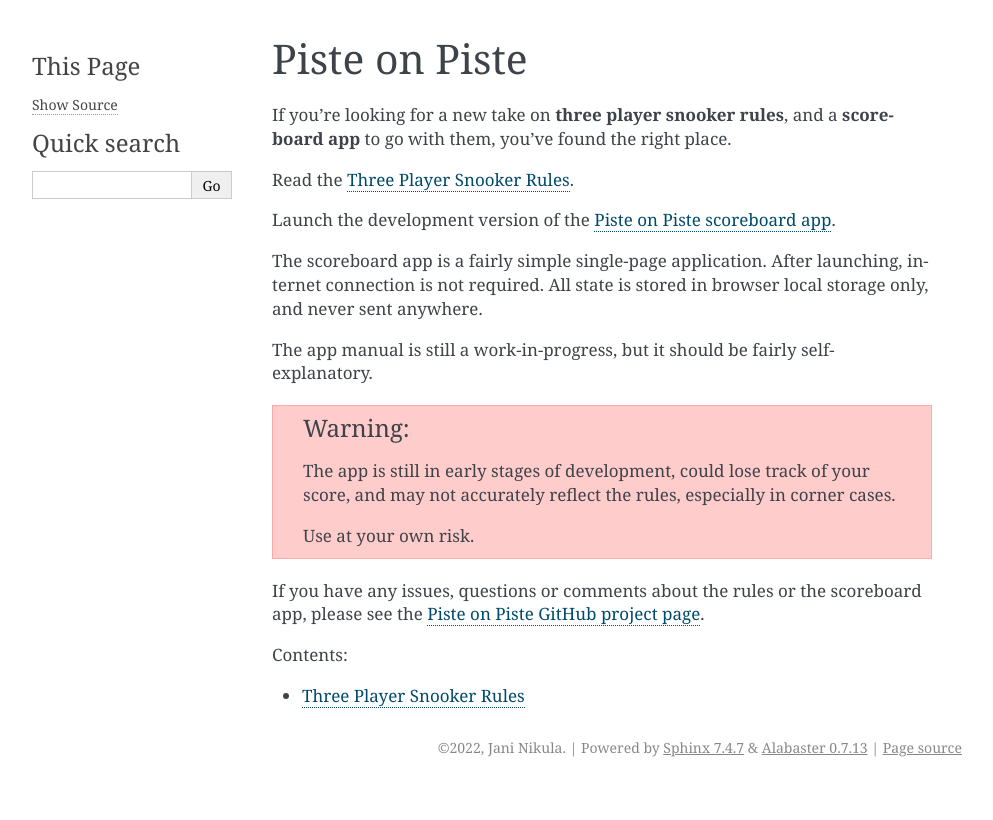
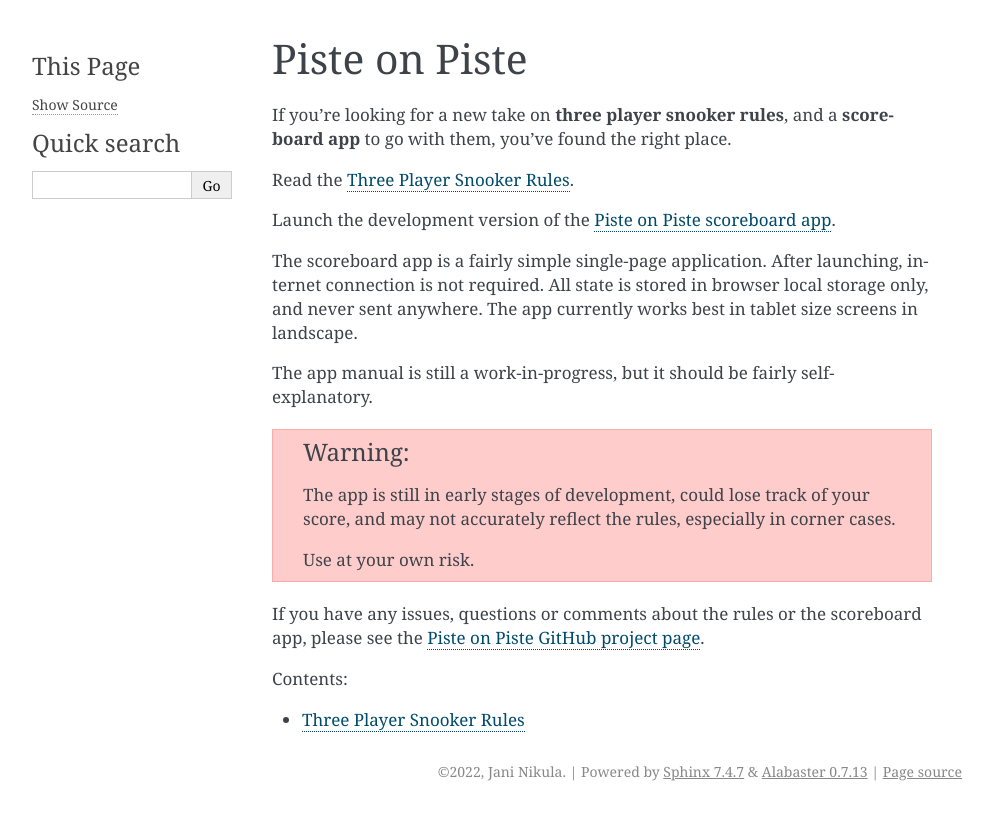
Before and after one commit to jnikula/piste-on-piste, a Sphinx documentation site: the page built from docs/index.rst, in a window 1280 px wide. Shown: the top 820 px of the page, without its empty margins (148-1141 px from the left). Built offline with Sphinx 7.4.7, drawn with Linux system fonts in a browser that asks for light colours.

Commit message:
docs: mention tablet size and landscape

```diff
--- a/docs/index.rst
+++ b/docs/index.rst
@@ -10,7 +10,8 @@
 
 The scoreboard app is a fairly simple single-page application. After launching,
 internet connection is not required. All state is stored in browser local
-storage only, and never sent anywhere.
+storage only, and never sent anywhere. The app currently works best in tablet
+size screens in landscape.
 
 The app manual is still a work-in-progress, but it should be fairly
 self-explanatory.
```
